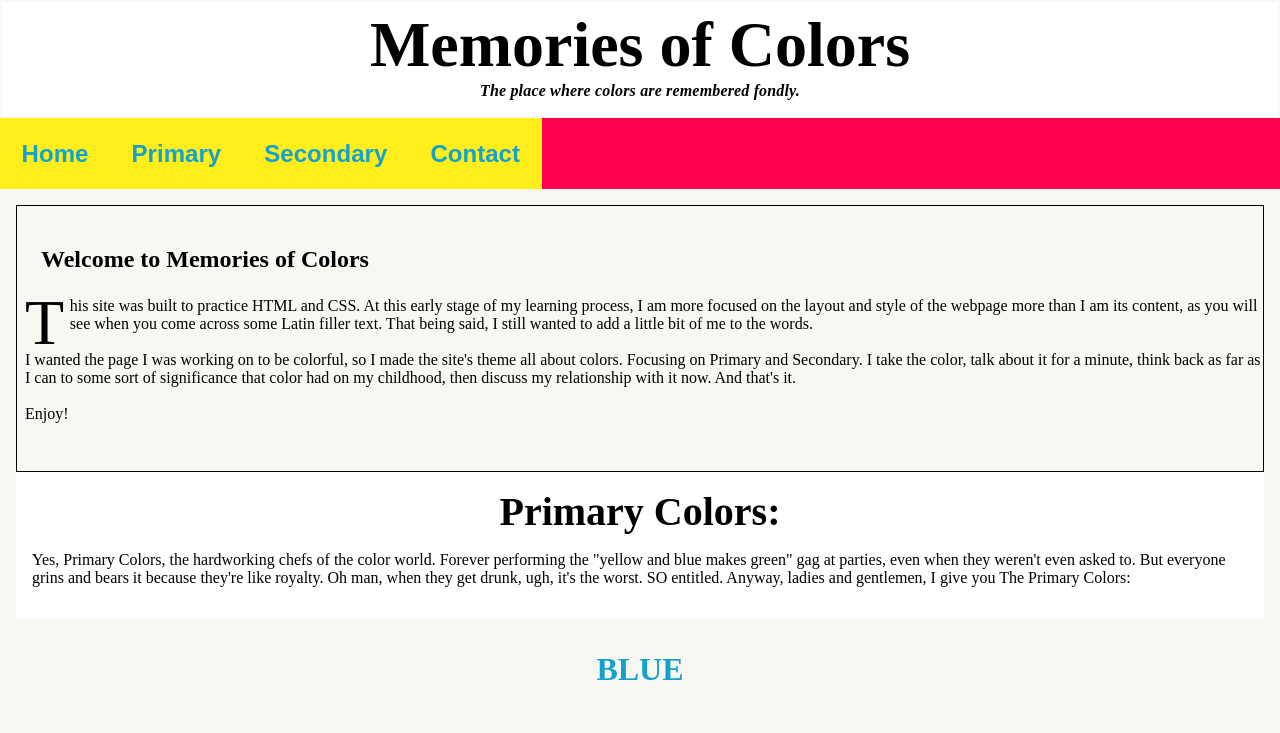
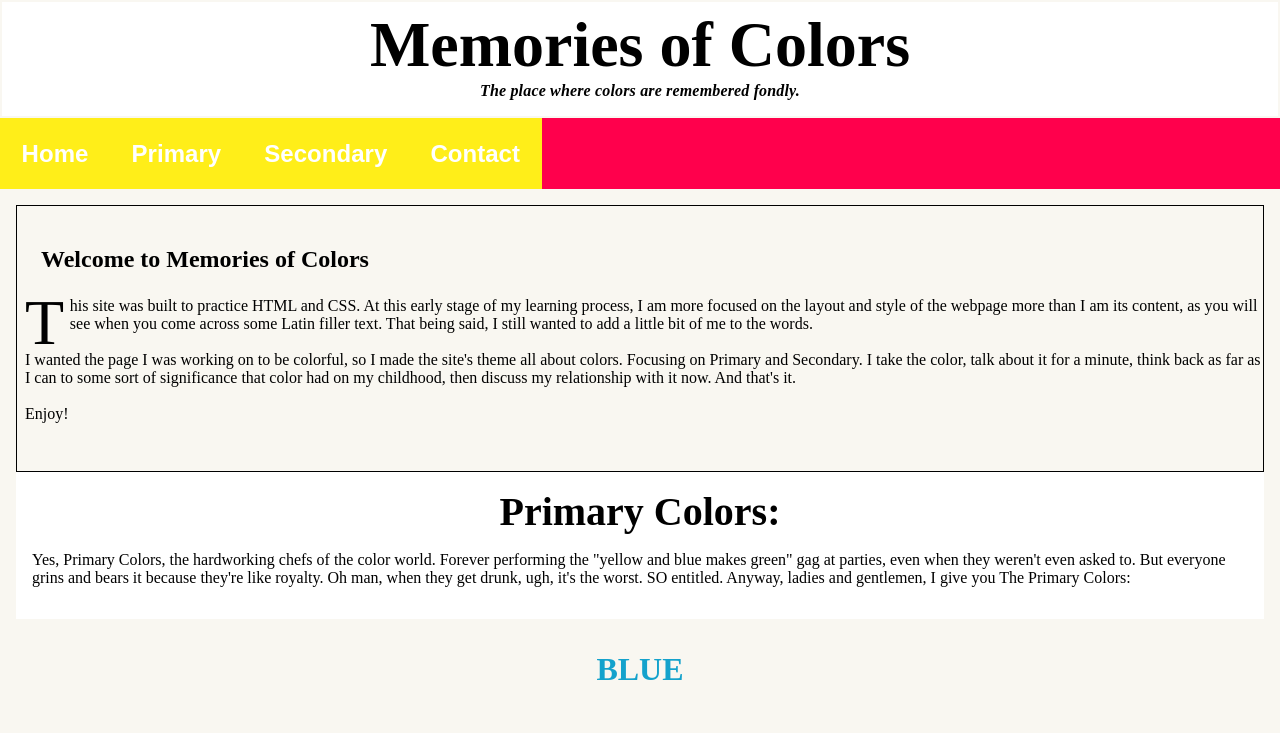
Before and after one commit to johnardolino/johnardolino_divvy_up.github.io, a plain HTML site: page index.html in a window 1280 px wide. Shown: the top 733 px of the page. Drawn offline with Linux system fonts and the light colour scheme.

Commit message:
committee

```diff
--- a/css/style.css
+++ b/css/style.css
@@ -20,7 +20,7 @@ nav {
 
 nav a{
 	background-color: #FFEE19; /*gold*/
-	color: #14A2CC;
+	color: white;
 	text-decoration: none;
 	display: block;
 	float: left;
```
